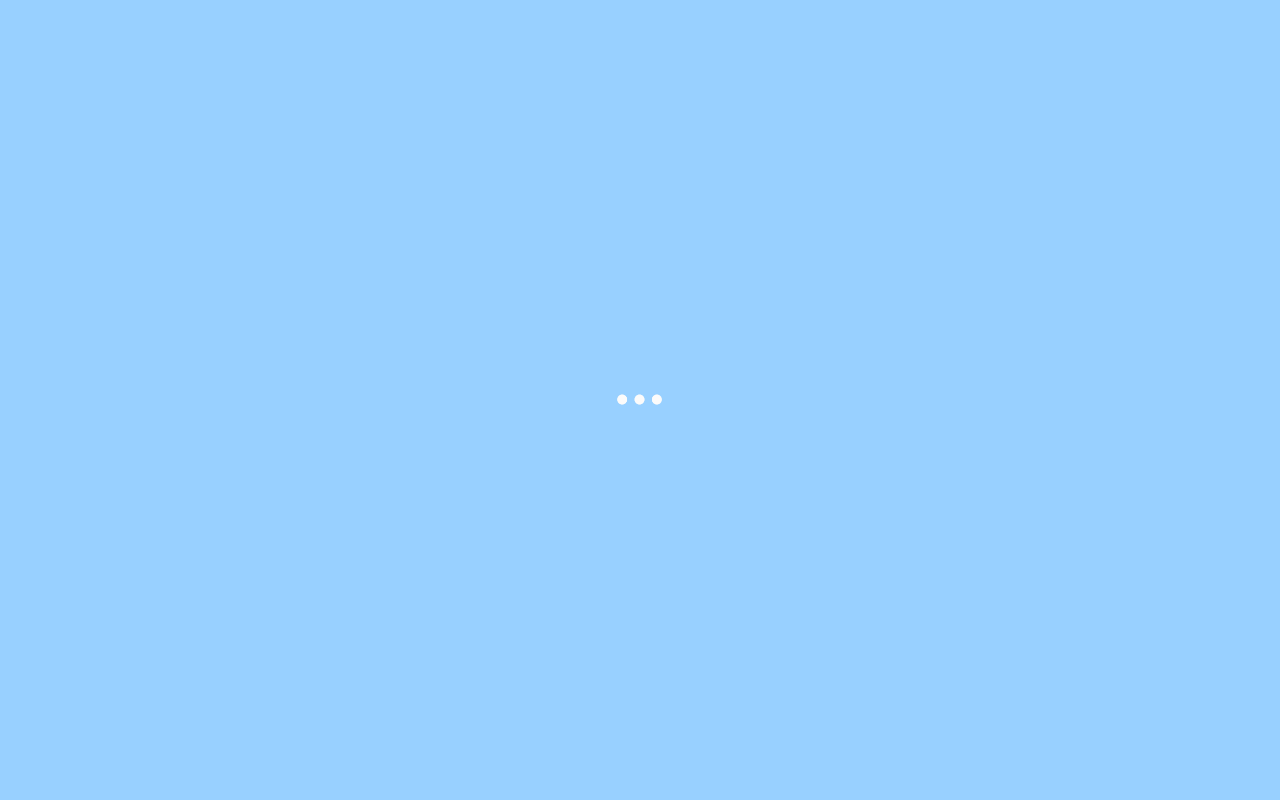
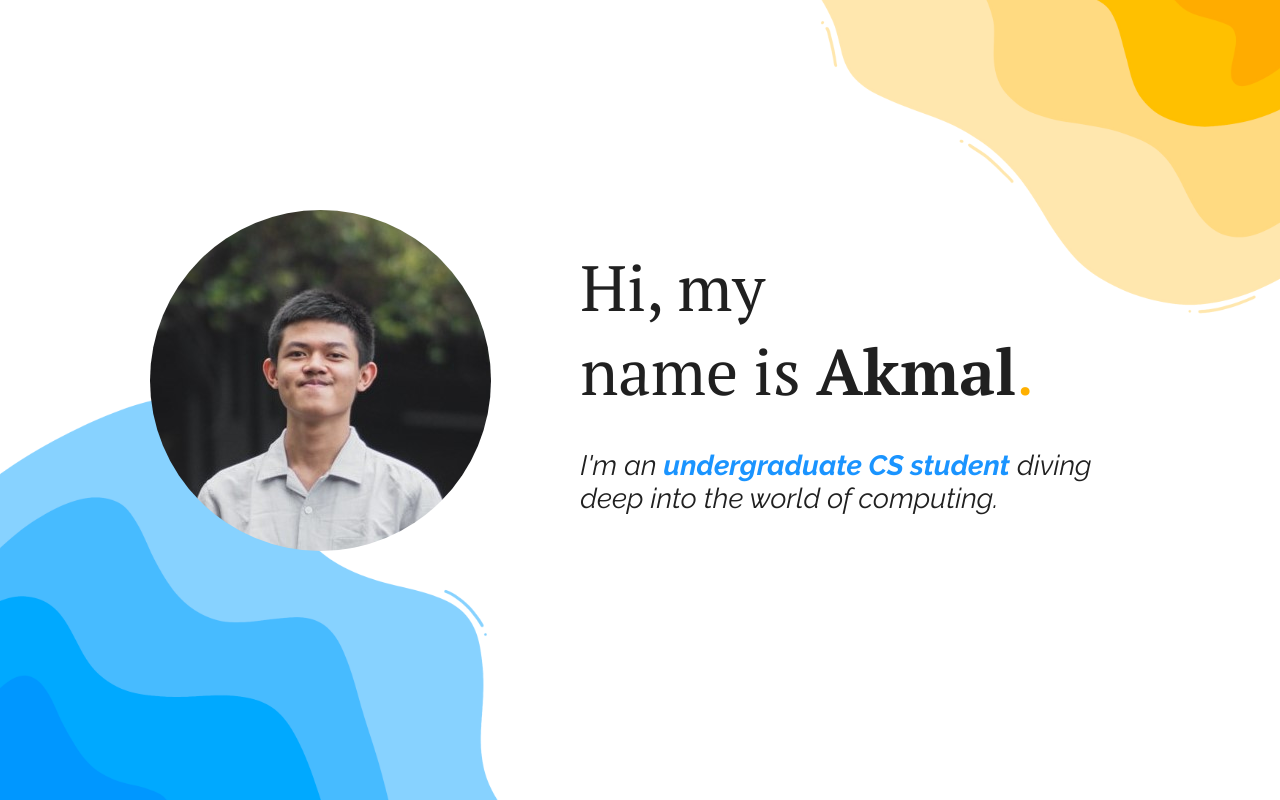
Before and after one commit to AkmalArifin/portofolio, a Vue app: page / in a window 1280 px wide. Shown: the top 800 px of the page. Built offline with nearby package versions, Linux system fonts and the light colour scheme.

Commit message:
feat: prealoader animation

```diff
--- a/src/components/PageLoader.vue
+++ b/src/components/PageLoader.vue
@@ -1,20 +1,55 @@
 <template>
-    <div class="loader">
-
+    <div ref="preloader" class="preloader">
     </div>
 </template>
+
+<script setup>
+import { ref } from 'vue';
+
+const preloader = ref(null);
+
+window.addEventListener("load", function() {
+    console.log(preloader.value);
+
+    preloader.value.style.animationPlayState = "running";
+});
+
+</script>
+
 <script>
 export default {
-    name: "PageLoader"
+    name: "PageLoader",
 }
 </script>
+
 <style>
-    .loader {
+    .preloader {
         position: fixed;
         background: #98D0FF url(/preloader.gif) no-repeat center center;
         background-size: 4%;
         height: 100vh;
         width: 100%;
         z-index: 10;
+        display: inline;
+
+        animation-name: load;
+        animation-duration: 1s;
+        animation-timing-function: ease-out;
+        animation-play-state: paused;
+        animation-fill-mode: forwards;
     }
+
+    @keyframes load {
+        0% {
+            top: 0px;
+        }
+        70% {
+            top: 0px;
+        }
+        100% {
+            top: 100vh;
+            display: none;
+        }
+    }
+
 </style>
```
